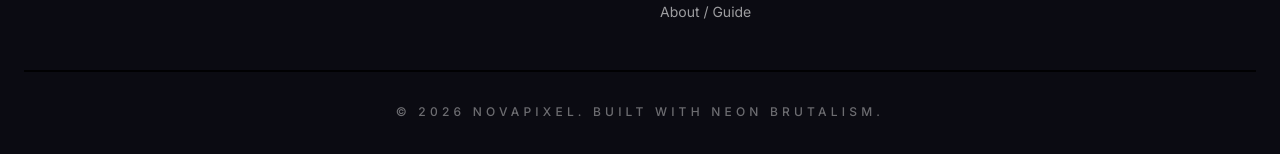
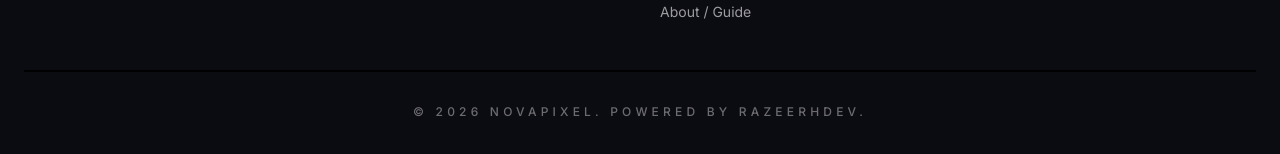
Before and after one commit to XZEERH/NovaPixel, a Next.js app: page / in a window 1280 px wide. Shown: the part 2214-2368 px from the top of the page. Built offline with nearby package versions, Linux system fonts and the light colour scheme.

Commit message:
Update index.tsx

```diff
--- a/components/Footer/index.tsx
+++ b/components/Footer/index.tsx
@@ -38,7 +38,7 @@ export default function Footer() {
         </div>
 
         <div className="border-t-2 border-black/90 pt-8 text-center text-xs font-medium uppercase tracking-[0.35em] text-white/40">
-          © {new Date().getFullYear()} NovaPixel. Built with neon brutalism.
+          © {new Date().getFullYear()} NovaPixel. Powered By RazeerhDev.
         </div>
       </div>
     </footer>
```
